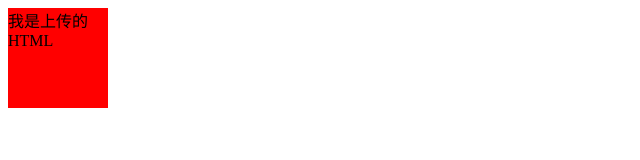
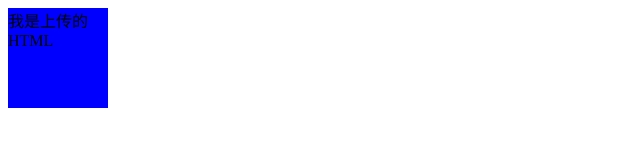
Before and after one commit to wangqinglian/project_01, a plain HTML site: page index.html in a window 1280 px wide. Shown: the whole page, without its empty margins (0-640 px from the left). Drawn offline with Linux system fonts and the light colour scheme.

Commit message:
新增了index.js

```diff
--- a/hello.js
+++ b/hello.js
@@ -11,6 +11,7 @@
  * 本地(粘贴复制)、集中式(svn)、分布式(git)
  * 分布式特点：大家的每一台电脑都可以当成一台服务器
  * git: 最流行，最先进 (快照) 备份 js 10 20 30 40
+ *
  * 本地执行：100G
  * 三个区域：工作区、暂存区(git commit)、git仓库(云端)
  * 三种状态：已修改(modify: M)， 已暂存(staged: s), 已提交(committed 已经到云端)
--- a/index.html
+++ b/index.html
@@ -9,7 +9,7 @@
           div {
                width: 100px;
                height: 100px;
-               background-color: red;
+               background-color: blue;
           }
      </style>
 </head>
```
Also changed, not shown: index.js (added).
